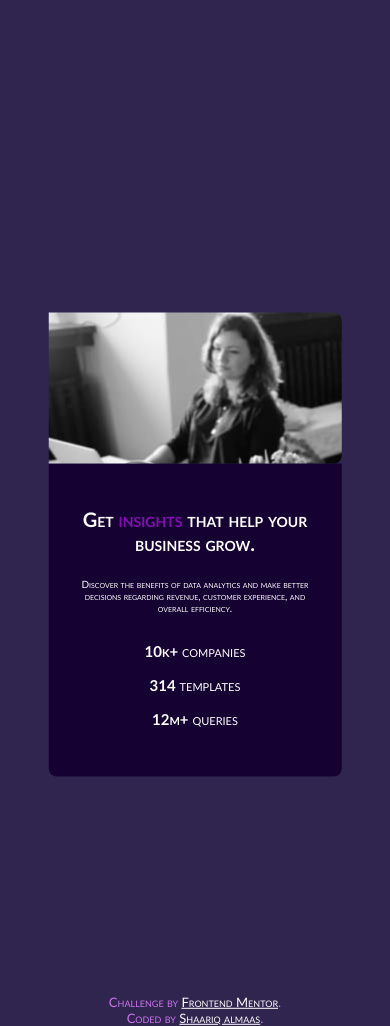
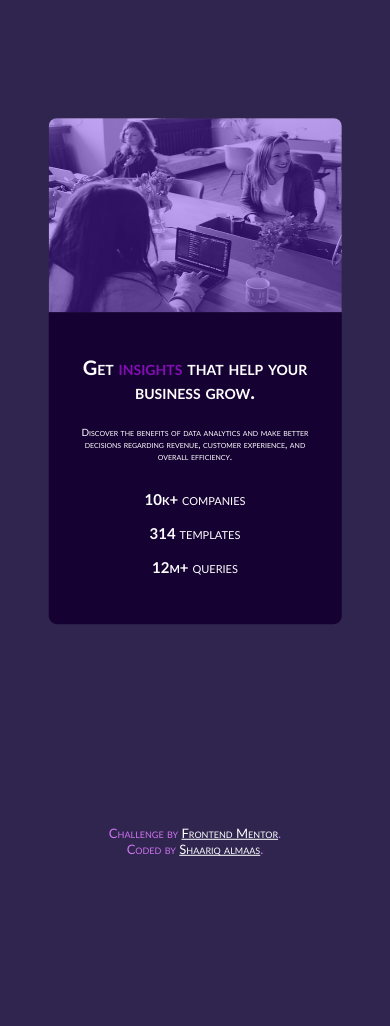
Before and after one commit to shaariq757/stats-preview-card-component-main, a plain HTML site: page index.html in a window 390 px wide. After the commit the page ends 857 px from the top, so only its background shows below. Drawn offline with Linux system fonts and the light colour scheme.

Commit message:
optimization

```diff
--- a/style/style.css
+++ b/style/style.css
@@ -17,19 +17,16 @@ body {
   display: flex;
   flex-direction: row;
   width: 75%;
-  height: 55vh;
+  height: 60vh;
 }
 .img-div {
-  background:linear-gradient(rgba(107, 38, 236, 0.4),rgba(107,38,236,.4)),url('/stats-preview-card-component-main/images/image-header-desktop.jpg');
+  background:linear-gradient(rgba(107, 38, 236, 0.4),rgba(107,38,236,.4)),url('../images/image-header-desktop.jpg');
   flex:1;
   background-repeat:round;
   position: relative;
   border-radius: 0 0.5rem 0.5rem 0;
 }
-img {
-  max-width:100%;
-  border-radius: inherit;
-}
+
 .text {
   background-color: rgb(21, 2, 51);
   border-radius: 0.5rem 0 0 0.5rem;
@@ -71,14 +68,10 @@ a {
 @media screen and (max-width:640px) {
   .main {
     flex-direction: column-reverse;
-    position: absolute;
-    top: 70vh;
     font-size: 10px;
   }
   .img-div {
-    background: url("/stats-preview-card-component-main/images/image-header-mobile.jpg");
-  }
-  img {
+    background:inherit,url('../images/image-header-mobile.jpg');
     border-radius: 0.5rem 0.5rem 0 0;
   }
   .text {
@@ -96,7 +89,7 @@ a {
   }
   .attribution {
     position: absolute;
-    top: 120vh;
+    top:100%;
     left: 50%;
     font-size: 13px;
     transform: translate(-50%, -60%);
```
